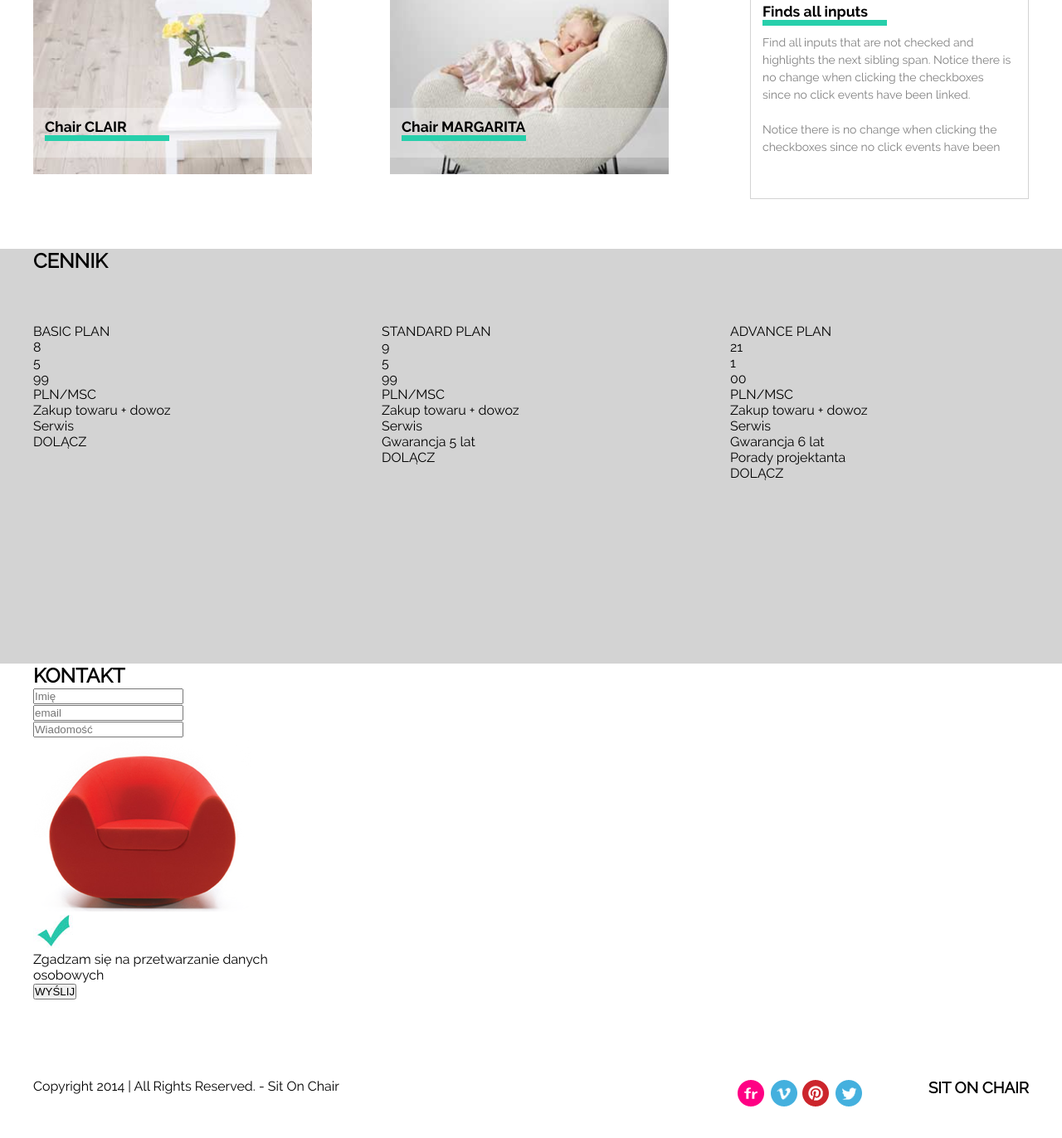
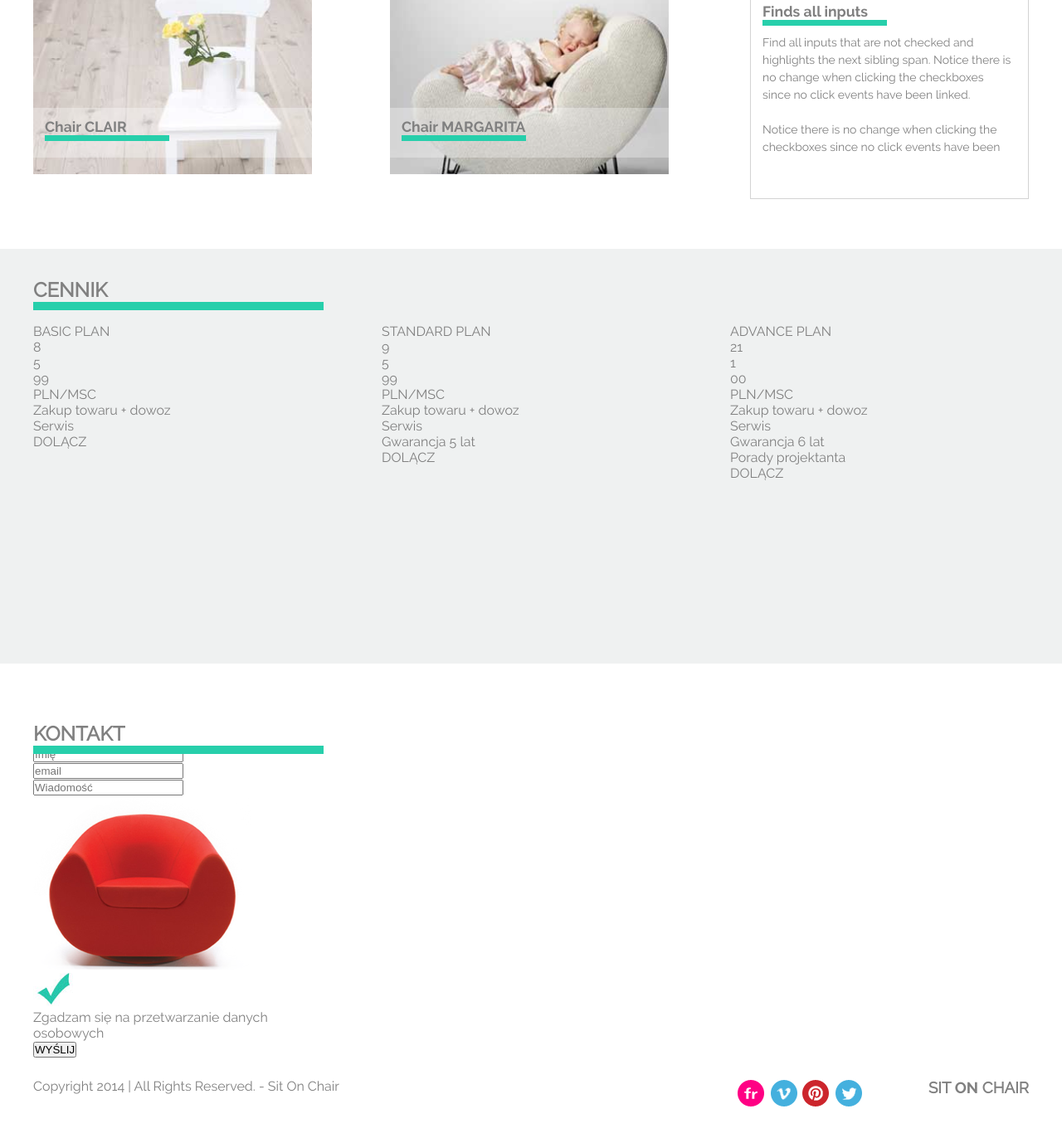
Before and after one commit to AkkaFranKebne/SitOnChair-Website, a plain HTML site: page index.html in a window 1280 px wide. Shown: the part 650-2022 px from the top of the page at 83% size. Drawn offline with Linux system fonts and the light colour scheme.

Commit message:
final for workshop

```diff
--- a/index.html
+++ b/index.html
@@ -56,7 +56,7 @@
     <aside class="price">
         <div class="aside-container price">
             <header class="aside-container-title">
-                <h2 class="aside-container-title">CENNIK</h2>
+                <h2>CENNIK</h2>
                 <div class="aside-container-bar"></div>
             </header>
             <div class="aside-box">
@@ -142,7 +142,7 @@
                 <figure><img src="images/pinterest.png"></figure>
                 <figure><img src="images/twitter.png"></figure>
             </div>
-            <h3 class="footer-logo">SIT ON CHAIR</h3>
+            <h3 class="footer-logo">SIT <span>ON</span> CHAIR</h3>
         </div>
     </footer>
 </body>
--- a/style/style.css
+++ b/style/style.css
@@ -41,6 +41,7 @@
 body {
     font-family: 'ralewayregular' , sans-serif;
     background-color: #ffffff;
+    color: grey;
 
 }
 
@@ -240,16 +241,30 @@ main {
 /*---------------------------aside cennik---------------------*/
 
 
-
 .price {
     height: 500px;
-    background-color: lightgrey;
+    background-color: #eff1f1;
+
 }
 
 .aside-container price {
     width: 100%;
     height: 100%;
 }
+
+.aside-container-title{
+    padding-top: 35px;
+    color: grey;
+}
+
+.aside-container-bar {
+    height: 10px;
+    width: 350px;
+    background-color: #27cfab;
+    position: absolute;
+    left: 0;
+}
+
 
 .aside-box {
     width: 100%;
@@ -309,6 +324,11 @@ main {
     top: 0;
 }
 
+
 .footer-social figure {
     display: inline-block;
 }
+
+.footer-logo span {
+    font-family: 'ralewaybold';
+}
```
